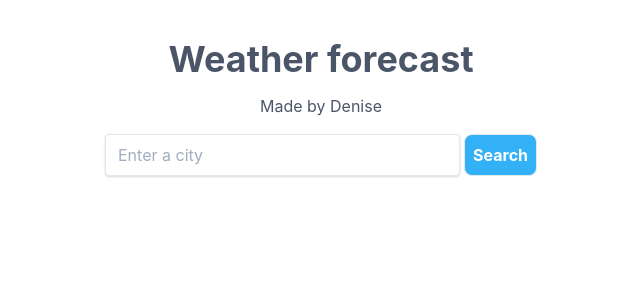
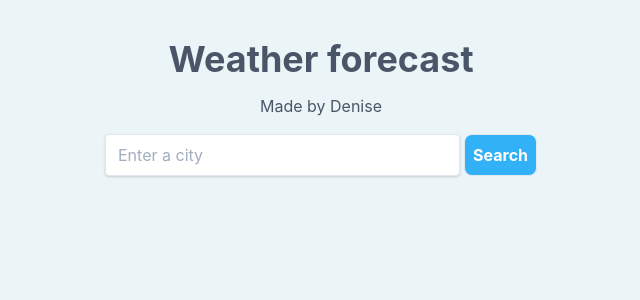
Before and after one commit to denimartn/weather-app, a React (Create React App) app: page / in a window 1280 px wide. Shown: the top 300 px of the page, without its empty margins (319-959 px from the left). Built offline with nearby package versions, Linux system fonts and the light colour scheme.

Commit message:
add body background

```diff
--- a/src/index.css
+++ b/src/index.css
@@ -5,6 +5,7 @@ body {
     sans-serif;
   -webkit-font-smoothing: antialiased;
   -moz-osx-font-smoothing: grayscale;
+  background-color: #EBF4F7;
 }
 
 code {
```
